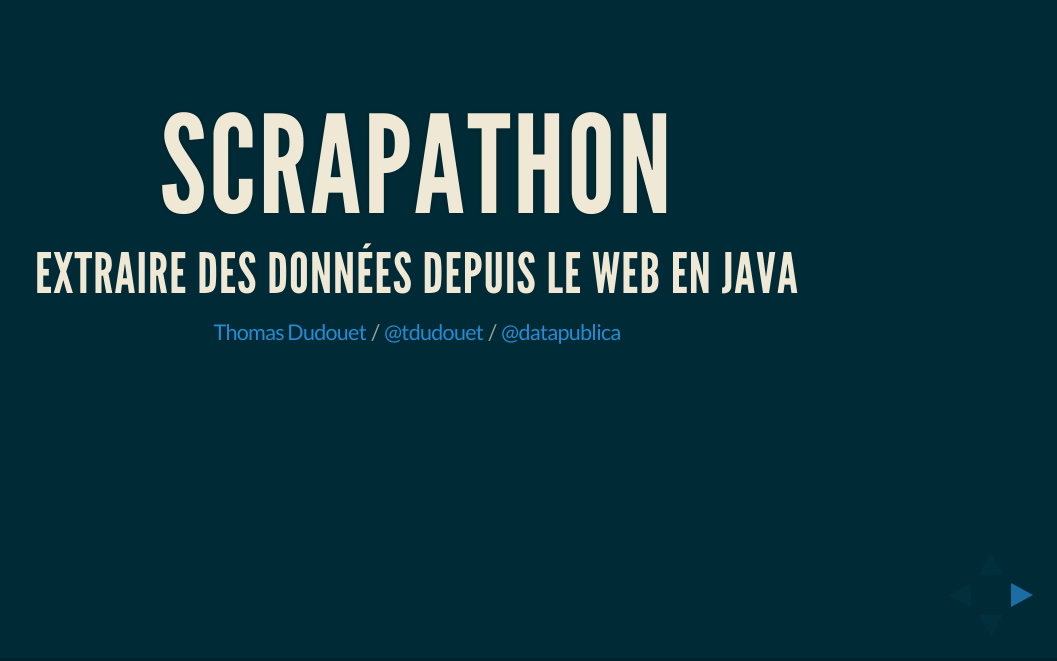
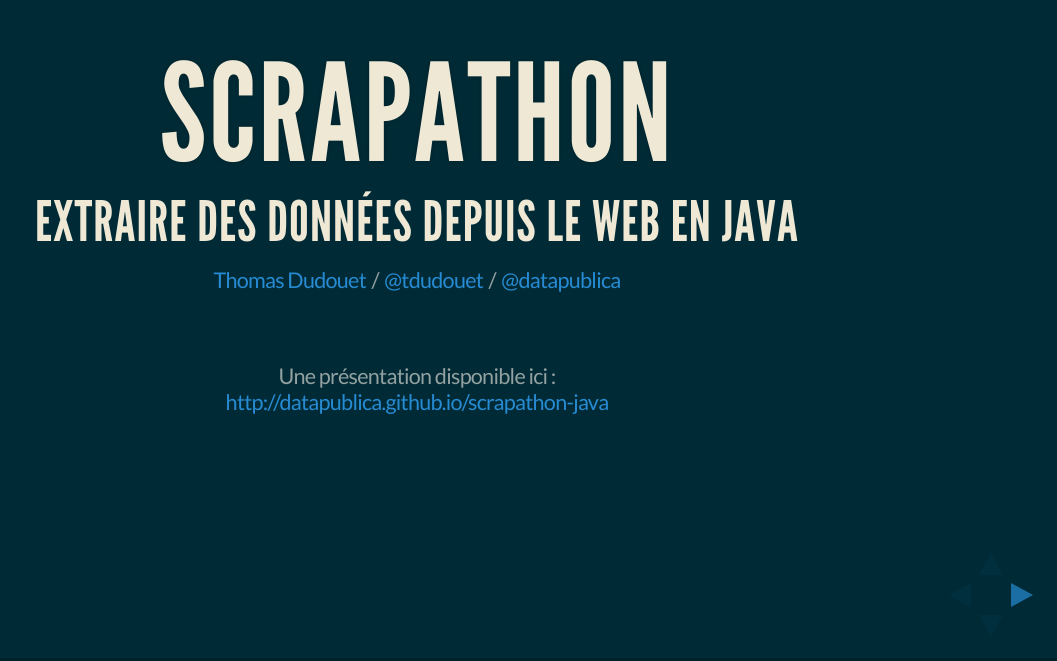
Before and after one commit to datapublica/scrapathon-java, a website: page index.html in a window 1280 px wide. Shown: the part 139-800 px from the top of the page, without its empty margins (223-1280 px from the left). Drawn offline with Linux system fonts and the light colour scheme.

Commit message:
Correcting presentation

```diff
--- a/index.html
+++ b/index.html
@@ -29,6 +29,8 @@
           <p class="centered">
             <small><a href="http://www.dudouet.fr">Thomas Dudouet</a> / <a href="http://twitter.com/tdudouet">@tdudouet</a> / <a href="http://twitter.com/datapublica">@datapublica</a></small>
           </p>
+          <br />
+          <p class="centered"><small>Une présentation disponible ici : <br /><a href="http://datapublica.github.io/scrapathon-java">http://datapublica.github.io/scrapathon-java</a></small></p>
         </section>
         <!-- Plan -->
         <section>
```
